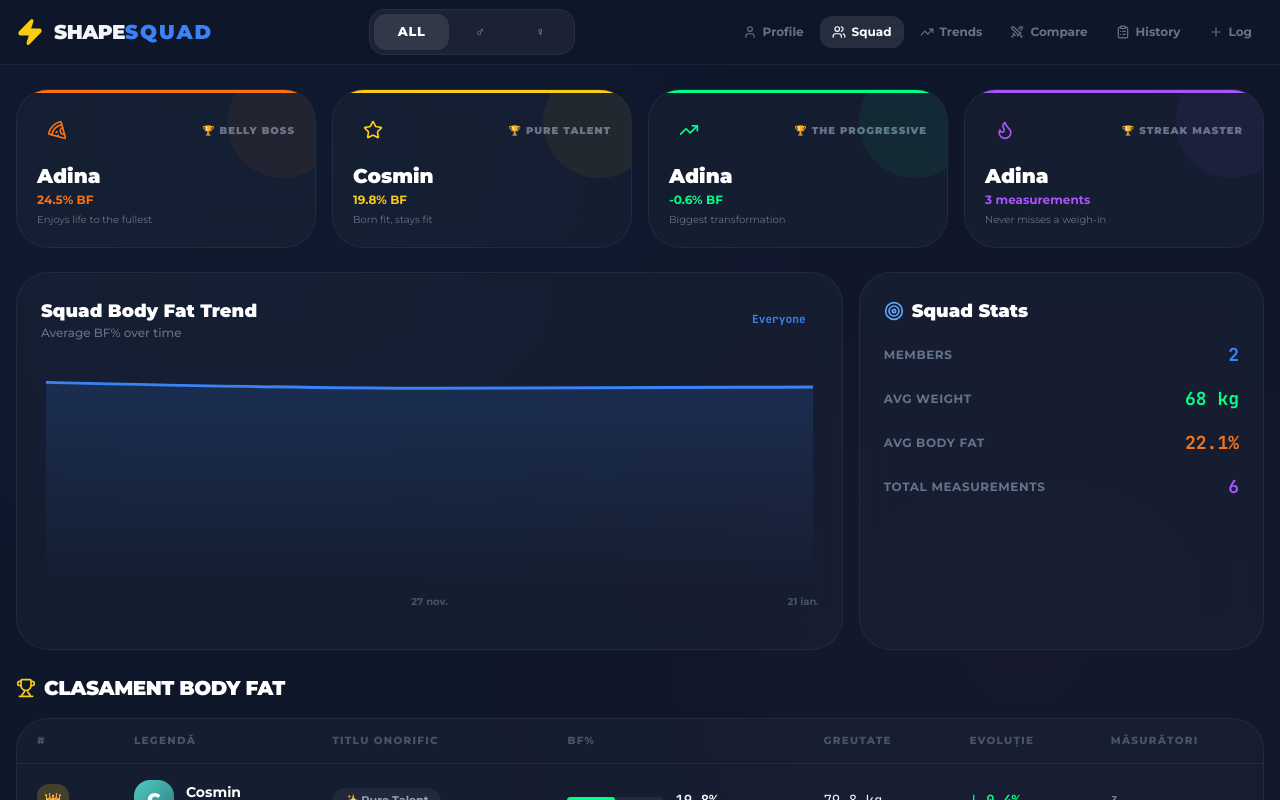
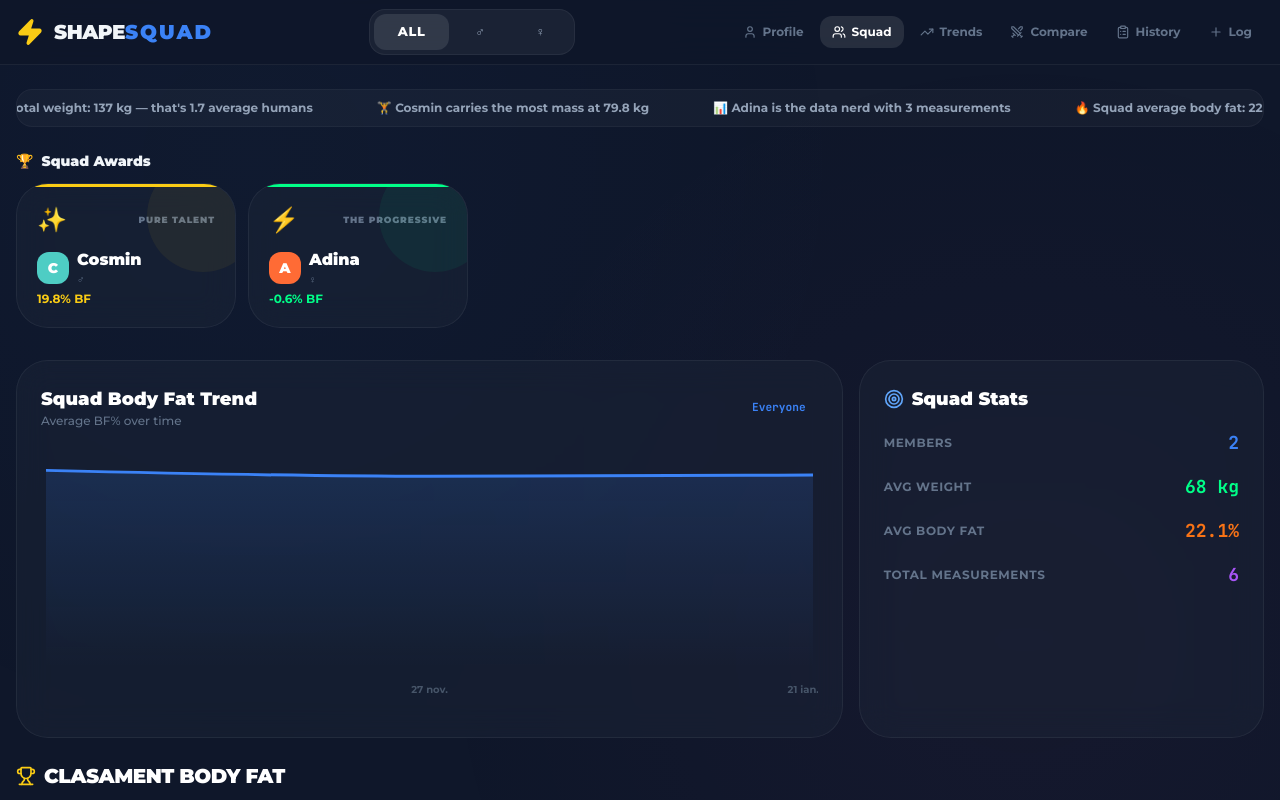
Before and after one commit to mpcosmin-mcp/shapesquad, a React (Vite) app: page / in a window 1280 px wide. Shown: the top 800 px of the page. Built offline with nearby package versions, Linux system fonts and the light colour scheme; a web font is replaced by a local one.

Commit message:
carousel + ticker + logo reset

```diff
--- a/src/components/pages/SquadPage.tsx
+++ b/src/components/pages/SquadPage.tsx
@@ -16,30 +16,6 @@ export default function SquadPage({ people, allPeople, gender }: Props) {
       avgKg: kgs.length ? (kgs.reduce((a, b) => a + b, 0) / kgs.length) : null,
       count: people.length, total,
     };
-  }, [people]);
-
-  // Awards
-  const awards = useMemo(() => {
-    const withBf = people.filter(p => p.latest.bodyFat != null);
-    const byBf = [...withBf].sort((a, b) => (a.latest.bodyFat ?? 99) - (b.latest.bodyFat ?? 99));
-    const byCount = [...people].sort((a, b) => b.entries.length - a.entries.length);
-
-    let progressive: Person | null = null, bestDrop = 0;
-    people.filter(p => p.entries.length > 1).forEach(p => {
-      const f = p.entries[0].bodyFat, l = p.latest.bodyFat;
-      if (f != null && l != null && f - l > bestDrop) { bestDrop = f - l; progressive = p; }
-    });
-
-    return [
-      { title: 'Belly Boss', sub: 'Enjoys life to the fullest', icon: Pizza, color: 'var(--neon-orange)',
-        person: byBf.length ? byBf[byBf.length - 1] : null, stat: byBf.length ? `${byBf[byBf.length-1].latest.bodyFat?.toFixed(1)}% BF` : '' },
-      { title: 'Pure Talent', sub: 'Born fit, stays fit', icon: Star, color: 'var(--neon-yellow)',
-        person: byBf[0] || null, stat: byBf.length ? `${byBf[0].latest.bodyFat?.toFixed(1)}% BF` : '' },
-      { title: 'The Progressive', sub: 'Biggest transformation', icon: TrendingUp, color: 'var(--neon-green)',
-        person: progressive, stat: progressive ? `-${bestDrop.toFixed(1)}% BF` : '' },
-      { title: 'Streak Master', sub: 'Never misses a weigh-in', icon: Flame, color: 'var(--neon-purple)',
-        person: byCount[0] || null, stat: byCount.length ? `${byCount[0].entries.length} measurements` : '' },
-    ];
   }, [people]);
 
   // Trend data (group entries by date)
@@ -67,33 +43,142 @@ export default function SquadPage({ people, allPeople, gender }: Props) {
       .sort((a, b) => (a.latest.bodyFat ?? 99) - (b.latest.bodyFat ?? 99)),
   [people]);
 
+  // Fun facts generated from real data
+  const funFacts = useMemo(() => {
+    const facts: string[] = [];
+    const totalKg = people.reduce((s, p) => s + (p.latest.kg ?? 0), 0);
+    facts.push(`⚖️ Squad total weight: ${totalKg.toFixed(0)} kg — that's ${(totalKg / 80).toFixed(1)} average humans`);
+
+    const heaviest = [...people].sort((a, b) => (b.latest.kg ?? 0) - (a.latest.kg ?? 0))[0];
+    if (heaviest) facts.push(`🏋️ ${heaviest.name} carries the most mass at ${heaviest.latest.kg?.toFixed(1)} kg`);
+
+    const mostEntries = [...people].sort((a, b) => b.entries.length - a.entries.length)[0];
+    if (mostEntries) facts.push(`📊 ${mostEntries.name} is the data nerd with ${mostEntries.entries.length} measurements`);
+
+    const leastEntries = [...people].sort((a, b) => a.entries.length - b.entries.length)[0];
+    if (leastEntries && leastEntries.entries.length <= 2) facts.push(`🦥 ${leastEntries.name} showed up ${leastEntries.entries.length} time(s). Respect the commitment.`);
+
+    const avgBfVal = stats.avgBf;
+    if (avgBfVal != null) facts.push(`🔥 Squad average body fat: ${avgBfVal.toFixed(1)}% — ${avgBfVal < 25 ? 'looking athletic!' : 'room to grow!'}`);
+
+    people.forEach(p => {
+      if (p.entries.length > 1 && p.latest.kg != null && p.entries[0].kg != null) {
+        const diff = p.latest.kg - p.entries[0].kg;
+        if (Math.abs(diff) > 2) facts.push(`${diff < 0 ? '📉' : '📈'} ${p.name} ${diff < 0 ? 'dropped' : 'gained'} ${Math.abs(diff).toFixed(1)} kg since joining`);
+      }
+    });
+
+    const femaleCount = people.filter(p => p.gender === 'F').length;
+    const maleCount = people.filter(p => p.gender === 'M').length;
+    facts.push(`👥 Squad ratio: ${maleCount} men vs ${femaleCount} women`);
+
+    return facts;
+  }, [people, stats]);
+
+  // Per-person awards (everyone gets one)
+  const personAwards = useMemo(() => {
+    const result: { person: Person; title: string; emoji: string; color: string; stat: string }[] = [];
+    const sorted = [...people].sort((a, b) => (a.latest.bodyFat ?? 99) - (b.latest.bodyFat ?? 99));
+    const byCount = [...people].sort((a, b) => b.entries.length - a.entries.length);
+    const byKg = [...people].sort((a, b) => (b.latest.kg ?? 0) - (a.latest.kg ?? 0));
+
+    // Track assigned
+    const assigned = new Set<string>();
+
+    // Best BF
+    if (sorted.length && sorted[0].latest.bodyFat != null) {
+      result.push({ person: sorted[0], title: 'Pure Talent', emoji: '✨', color: 'var(--neon-yellow)', stat: `${sorted[0].latest.bodyFat.toFixed(1)}% BF` });
+      assigned.add(sorted[0].name);
+    }
+
+    // Most improved
+    let bestDrop = 0, progressive: Person | null = null;
+    people.filter(p => p.entries.length > 1 && !assigned.has(p.name)).forEach(p => {
+      const f = p.entries[0].bodyFat, l = p.latest.bodyFat;
+      if (f != null && l != null && f - l > bestDrop) { bestDrop = f - l; progressive = p; }
+    });
+    if (progressive) {
+      result.push({ person: progressive, title: 'The Progressive', emoji: '⚡', color: 'var(--neon-green)', stat: `-${bestDrop.toFixed(1)}% BF` });
+      assigned.add((progressive as Person).name);
+    }
+
+    // Highest BF (Belly Boss)
+    const bellyBoss = sorted.filter(p => !assigned.has(p.name) && p.latest.bodyFat != null).pop();
+    if (bellyBoss) {
+      result.push({ person: bellyBoss, title: 'Belly Boss', emoji: '🍕', color: 'var(--neon-orange)', stat: `${bellyBoss.latest.bodyFat!.toFixed(1)}% BF` });
+      assigned.add(bellyBoss.name);
+    }
+
+    // Most consistent
+    const streaker = byCount.find(p => !assigned.has(p.name));
+    if (streaker) {
+      result.push({ person: streaker, title: 'Streak Master', emoji: '🔥', color: 'var(--neon-purple)', stat: `${streaker.entries.length} weigh-ins` });
+      assigned.add(streaker.name);
+    }
+
+    // Assign remaining
+    const extras = [
+      { title: 'Zen Master', emoji: '🧘', color: '#06b6d4' },
+      { title: 'The Sniper', emoji: '🎯', color: '#f43e5c' },
+      { title: 'Diamond Hands', emoji: '💎', color: '#818cf8' },
+      { title: 'Rocket', emoji: '🚀', color: '#fb923c' },
+      { title: 'Beast Mode', emoji: '🦁', color: '#eab308' },
+      { title: 'Night Owl', emoji: '🦉', color: '#a78bfa' },
+      { title: 'Iron Will', emoji: '⚔️', color: '#64748b' },
+      { title: 'Wildcard', emoji: '🃏', color: '#ec4899' },
+    ];
+    let ei = 0;
+    people.filter(p => !assigned.has(p.name)).forEach(p => {
+      const e = extras[ei % extras.length]; ei++;
+      const kgStr = p.latest.kg != null ? `${p.latest.kg.toFixed(1)} kg` : `${p.entries.length} entries`;
+      result.push({ person: p, title: e.title, emoji: e.emoji, color: e.color, stat: kgStr });
+    });
+
+    return result;
+  }, [people]);
+
   const genderColor = gender === 'F' ? 'var(--neon-pink)' : 'var(--neon-blue)';
 
   return (
     <div className="space-y-6">
-      {/* ═══ AWARDS ═══ */}
-      <div className="grid grid-cols-1 sm:grid-cols-2 lg:grid-cols-4 gap-4">
-        {awards.map((a, i) => (
-          <div key={a.title} className={`glass rounded-[var(--r-lg)] p-5 relative overflow-hidden trading-card anim-fade d${i+1}`}>
-            <div className="accent-strip" style={{ background: a.color }} />
-            <div className="absolute -right-6 -top-6 w-28 h-28 rounded-full opacity-[0.06]" style={{ background: a.color }} />
-            <div className="flex items-center justify-between mb-3">
-              <div className="w-10 h-10 rounded-2xl flex items-center justify-center" style={{ background: `${a.color}20` }}>
-                <a.icon className="w-5 h-5" style={{ color: a.color }} />
+      {/* ═══ TICKER ═══ */}
+      <div className="overflow-hidden rounded-2xl" style={{ background: 'rgba(255,255,255,0.03)', border: '1px solid rgba(255,255,255,0.04)' }}>
+        <div className="flex animate-ticker whitespace-nowrap py-2.5 px-4">
+          {[...funFacts, ...funFacts].map((f, i) => (
+            <span key={i} className="inline-block mx-8 text-xs font-bold text-slate-400 shrink-0">{f}</span>
+          ))}
+        </div>
+      </div>
+
+      {/* ═══ AWARDS CAROUSEL ═══ */}
+      <div>
+        <h3 className="font-black text-sm mb-3 flex items-center gap-2">
+          <span>🏆</span> Squad Awards
+        </h3>
+        <div className="flex gap-3 overflow-x-auto pb-2" style={{ scrollbarWidth: 'thin', scrollBehavior: 'smooth' }}>
+          {personAwards.map((a, i) => (
+            <div key={a.person.name} className={`glass rounded-[var(--r-lg)] p-5 relative overflow-hidden trading-card anim-fade d${Math.min(i+1, 9)} shrink-0`}
+              style={{ width: 220, minWidth: 220 }}>
+              <div className="accent-strip" style={{ background: a.color }} />
+              <div className="absolute -right-6 -top-6 w-28 h-28 rounded-full opacity-[0.06]" style={{ background: a.color }} />
+              <div className="flex items-center justify-between mb-3">
+                <span className="text-2xl">{a.emoji}</span>
+                <span className="text-[9px] font-black text-slate-500 uppercase tracking-widest">{a.title}</span>
               </div>
-              <span className="text-[10px] font-black text-slate-500 uppercase tracking-widest">🏆 {a.title}</span>
+              <div className="flex items-center gap-2 mb-1">
+                <div className="w-8 h-8 rounded-xl flex items-center justify-center text-sm font-black text-white"
+                  style={{ background: PERSON_COLORS[allPeople.indexOf(a.person) % PERSON_COLORS.length] }}>
+                  {a.person.name[0]}
+                </div>
+                <div>
+                  <div className="text-base font-black text-white">{a.person.name}</div>
+                  <div className="text-[10px] text-slate-500">{a.person.gender === 'F' ? '♀' : '♂'}</div>
+                </div>
+              </div>
+              <div className="text-xs font-bold mt-1" style={{ color: a.color }}>{a.stat}</div>
             </div>
-            {a.person ? (
-              <>
-                <div className="text-xl font-black text-white mb-0.5">{a.person.name}</div>
-                <div className="text-xs font-bold" style={{ color: a.color }}>{a.stat}</div>
-                <div className="text-[10px] text-slate-500 mt-1">{a.sub}</div>
-              </>
-            ) : (
-              <div className="text-sm text-slate-500">No data yet</div>
-            )}
-          </div>
-        ))}
+          ))}
+        </div>
       </div>
 
       {/* ═══ CHART + STATS ═══ */}
@@ -120,7 +205,7 @@ export default function SquadPage({ people, allPeople, gender }: Props) {
                 </defs>
                 <Tooltip
                   contentStyle={{ background: '#1e293b', border: 'none', borderRadius: 16, color: '#fff', fontFamily: 'JetBrains Mono', fontSize: 12 }}
-                  formatter={(v: number) => [`${v.toFixed(1)}%`, 'Avg BF']}
+                  formatter={(v: any) => [`${v.toFixed(1)}%`, 'Avg BF']}
                 />
                 <Area type="monotone" dataKey="avgBf"
                   stroke={gender === 'F' ? '#ec4899' : '#3b82f6'} strokeWidth={3}
--- a/src/index.css
+++ b/src/index.css
@@ -136,3 +136,15 @@ body::before {
 
 /* Tooltip override for recharts */
 .recharts-tooltip-wrapper { pointer-events: none !important; }
+
+/* Ticker animation */
+@keyframes ticker {
+  0% { transform: translateX(0); }
+  100% { transform: translateX(-50%); }
+}
+.animate-ticker {
+  animation: ticker 30s linear infinite;
+}
+.animate-ticker:hover {
+  animation-play-state: paused;
+}
```
Also changed, not shown: src/App.tsx (+4 -4 lines).
